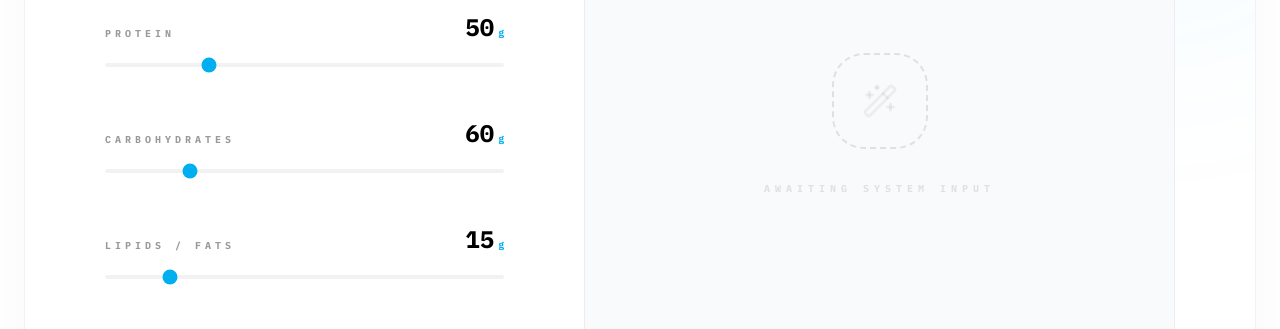
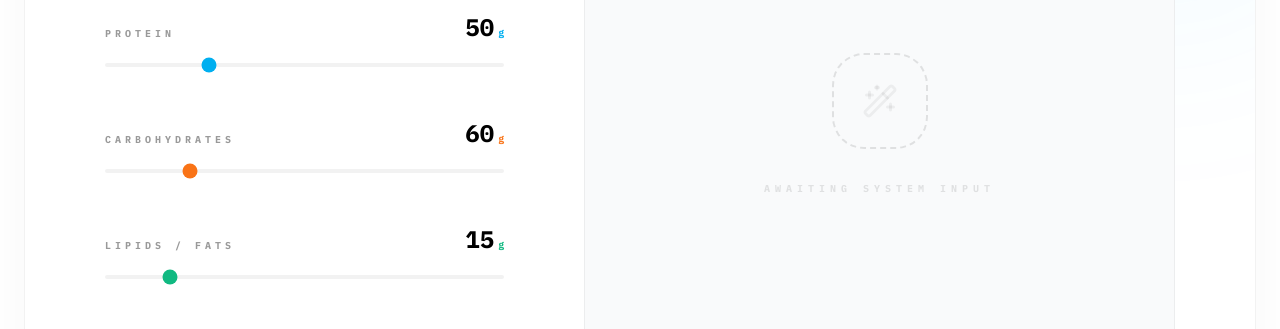
Before and after one commit to gitcipi/BYTELAB, a React (Vite) app: page /macro-generator in a window 1280 px wide. Shown: the part 780-1109 px from the top of the page. Built offline with nearby package versions, Linux system fonts and the light colour scheme.

Commit message:
style(macro): align colors for protein carbs and fat with standard scheme

```diff
--- a/src/pages/MacroGenerator.tsx
+++ b/src/pages/MacroGenerator.tsx
@@ -4,11 +4,11 @@ import { Zap, Calculator, RotateCcw, ShoppingCart, Wand2, Beef, Wheat, Droplets,
 import { useCart } from '../context/CartContext';
 import { INGREDIENTS } from '../data/ingredients';
 
-const RangeSlider = ({ label, value, max, onChange, unit = '' }: { label: string, value: number, max: number, onChange: (v: number) => void, unit?: string }) => (
+const RangeSlider = ({ label, value, max, onChange, unit = '', color = '#00aff0' }: { label: string, value: number, max: number, onChange: (v: number) => void, unit?: string, color?: string }) => (
   <div className="space-y-6">
     <div className="flex justify-between items-end">
       <span className="text-[10px] font-mono tracking-[0.4em] text-black/40 font-black uppercase leading-none">{label}</span>
-      <span className="text-2xl font-mono text-black leading-none font-black">{value}<span className="text-[10px] text-[#00aff0] ml-1">{unit}</span></span>
+      <span className="text-2xl font-mono text-black leading-none font-black">{value}<span className="text-[10px] ml-1" style={{ color }}>{unit}</span></span>
     </div>
     <input
       type="range"
@@ -16,7 +16,8 @@ const RangeSlider = ({ label, value, max, onChange, unit = '' }: { label: string
       max={max}
       value={value}
       onChange={(e) => onChange(parseInt(e.target.value))}
-      className="w-full h-1 bg-black/5 rounded-lg appearance-none cursor-pointer accent-[#00aff0]"
+      className="w-full h-1 bg-black/5 rounded-lg appearance-none cursor-pointer"
+      style={{ accentColor: color }}
     />
   </div>
 );
@@ -166,9 +167,9 @@ const MacroGenerator = () => {
                 </div>
 
                 <div className="space-y-12">
-                  <RangeSlider label="Protein" value={targets.p} max={200} onChange={v => setTargets({...targets, p: v})} unit="g" />
-                  <RangeSlider label="Carbohydrates" value={targets.c} max={300} onChange={v => setTargets({...targets, c: v})} unit="g" />
-                  <RangeSlider label="Lipids / Fats" value={targets.f} max={100} onChange={v => setTargets({...targets, f: v})} unit="g" />
+                  <RangeSlider label="Protein" value={targets.p} max={200} onChange={v => setTargets({...targets, p: v})} unit="g" color="#00aff0" />
+                  <RangeSlider label="Carbohydrates" value={targets.c} max={300} onChange={v => setTargets({...targets, c: v})} unit="g" color="#f97316" />
+                  <RangeSlider label="Lipids / Fats" value={targets.f} max={100} onChange={v => setTargets({...targets, f: v})} unit="g" color="#10b981" />
                 </div>
               </div>
 
@@ -222,8 +223,8 @@ const MacroGenerator = () => {
                       {[
                         { label: 'Energy', val: Math.round(generatedMeal.macros.cal), unit: 'kcal', color: 'text-black' },
                         { label: 'Protein', val: Math.round(generatedMeal.macros.p), unit: 'g', color: 'text-[#00aff0]' },
-                        { label: 'Carbs', val: Math.round(generatedMeal.macros.c), unit: 'g', color: 'text-black/60' },
-                        { label: 'Fats', val: Math.round(generatedMeal.macros.f), unit: 'g', color: 'text-black/40' },
+                        { label: 'Carbs', val: Math.round(generatedMeal.macros.c), unit: 'g', color: 'text-orange-500' },
+                        { label: 'Fats', val: Math.round(generatedMeal.macros.f), unit: 'g', color: 'text-emerald-500' },
                       ].map(stat => (
                         <div key={stat.label} className="p-6 bg-white rounded-[24px] border border-black/5 shadow-sm">
                           <span className="block text-[8px] font-mono tracking-widest text-black/20 uppercase font-bold mb-2">{stat.label}</span>
```
